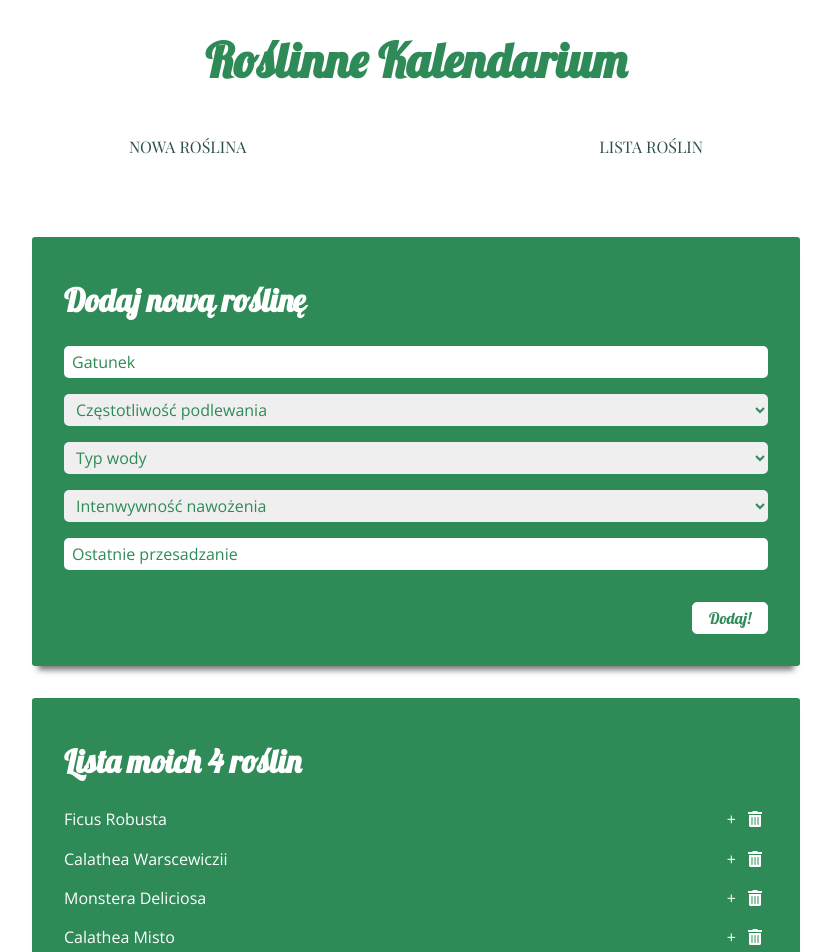
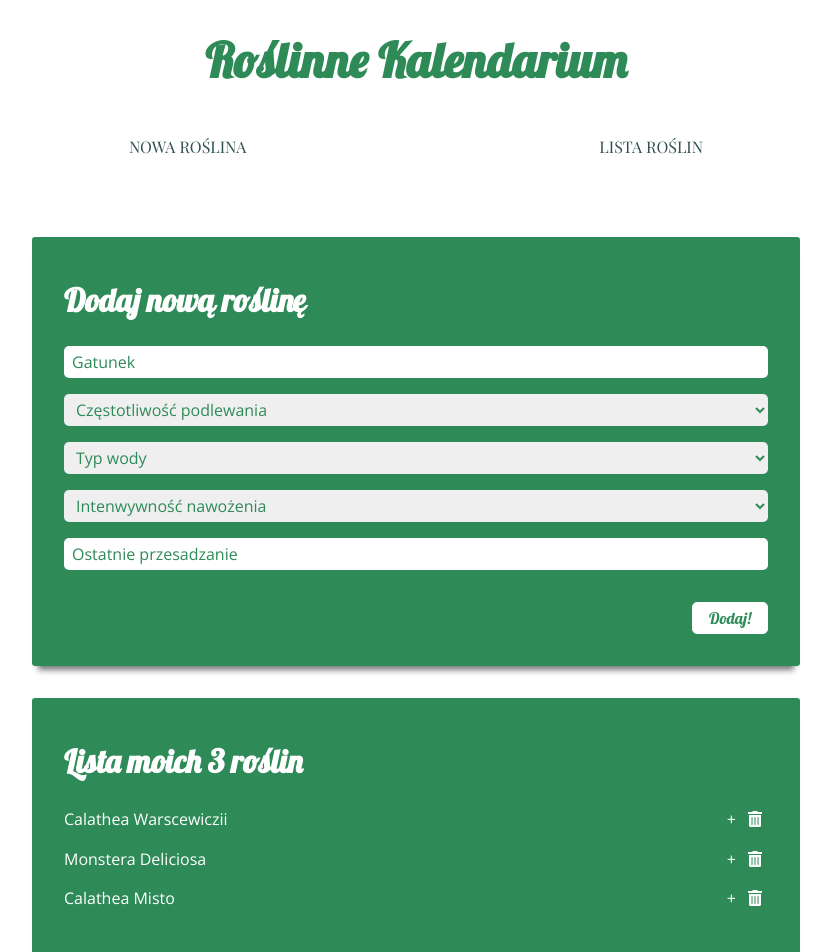
Before and after one commit to monikahelfer/Roslinne_Kalendarium, a React (Create React App) app: page / in a window 1280 px wide. Shown: the top 952 px of the page, without its empty margins (224-1055 px from the left). Built offline with nearby package versions, Linux system fonts and the light colour scheme; data requests are answered from the project's data file.

Commit message:
Changed the tab title

```diff
--- a/db.json
+++ b/db.json
@@ -1,13 +1,5 @@
 {
   "plants": [
-    {
-      "id": 2,
-      "species": "Ficus Robusta",
-      "watering": "moderate",
-      "waterType": "tap",
-      "fertilizing": "moderate",
-      "lastRepoting": "2021-04-30"
-    },
     {
       "species": "Calathea Warscewiczii",
       "watering": "often",
--- a/public/index.html
+++ b/public/index.html
@@ -30,7 +30,7 @@
     <link rel="preconnect" href="https://fonts.gstatic.com">
     <link href="https://fonts.googleapis.com/css2?family=Open+Sans:wght@300;400;600;700&display=swap" rel="stylesheet">
     <link rel="stylesheet" href="https://use.fontawesome.com/releases/v5.15.3/css/all.css" integrity="sha384-SZXxX4whJ79/gErwcOYf+zWLeJdY/qpuqC4cAa9rOGUstPomtqpuNWT9wdPEn2fk" crossorigin="anonymous">
-    <title>React App</title>
+    <title>Roślinne Kalendarium</title>
   </head>
   <body>
     <noscript>You need to enable JavaScript to run this app.</noscript>
```
